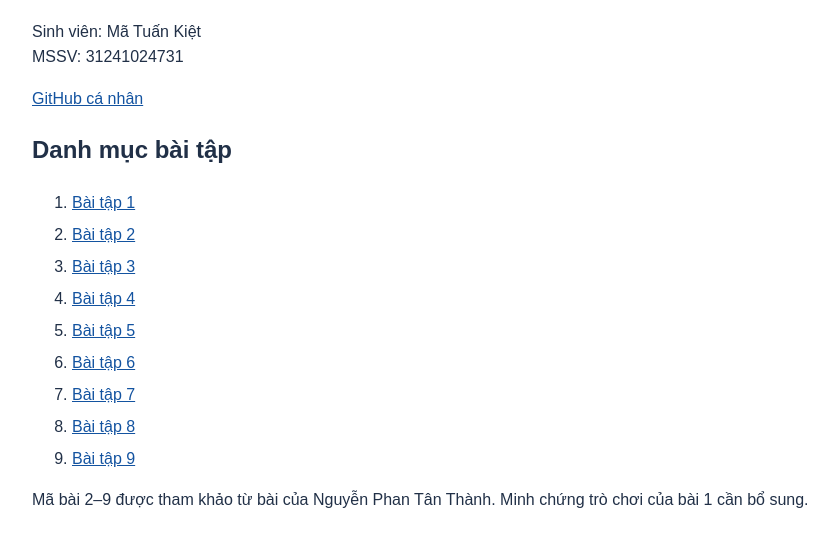
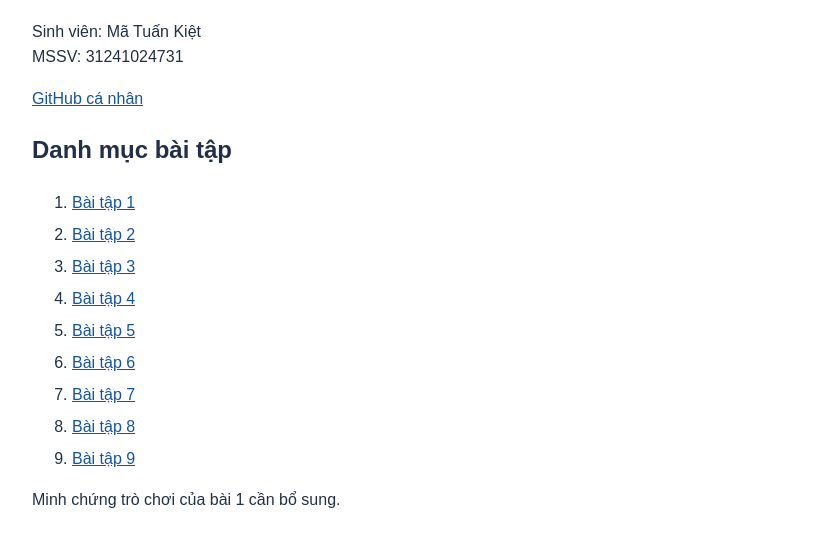
Before and after one commit to TuanKiet-coder1/kiet-ecommerce-ui-chuong1, a plain HTML site: page Tuan3/VeNha/index.html in a window 1280 px wide. Shown: the part 238-784 px from the top of the page, without its empty margins (208-1046 px from the left). Drawn offline with Linux system fonts and the light colour scheme.

Commit message:
Update week 3 index

```diff
--- a/Tuan3/VeNha/index.html
+++ b/Tuan3/VeNha/index.html
@@ -1,4 +1,4 @@
 <!doctype html>
 <html lang="vi"><head><meta charset="utf-8"><meta name="viewport" content="width=device-width,initial-scale=1"><title>Bài tập CSS - Mã Tuấn Kiệt</title>
 <style>body{font:16px/1.6 Arial,sans-serif;background:#f3f6fb;color:#213047;margin:0}main{max-width:800px;margin:3rem auto;background:white;padding:2rem;border-radius:12px}img{width:100px;border-radius:50%}a{color:#1353a0}li{margin:.4rem 0}</style></head>
-<body><main><img src="https://avatars.githubusercontent.com/u/226422645?v=4" alt="Ảnh đại diện tài khoản GitHub"><h1>Bài tập CSS - Tuần 3</h1><p>Sinh viên: Mã Tuấn Kiệt<br>MSSV: 31241024731</p><p><a href="https://github.com/TuanKiet-coder1">GitHub cá nhân</a></p><h2>Danh mục bài tập</h2><ol><li><a href="BaiTap1.html">Bài tập 1</a></li><li><a href="BaiTap2.html">Bài tập 2</a></li><li><a href="BaiTap3.html">Bài tập 3</a></li><li><a href="BaiTap4.html">Bài tập 4</a></li><li><a href="BaiTap5.html">Bài tập 5</a></li><li><a href="BaiTap6.html">Bài tập 6</a></li><li><a href="BaiTap7.html">Bài tập 7</a></li><li><a href="BaiTap8.html">Bài tập 8</a></li><li><a href="BaiTap9.html">Bài tập 9</a></li></ol><p>Mã bài 2–9 được tham khảo từ bài của Nguyễn Phan Tân Thành. Minh chứng trò chơi của bài 1 cần bổ sung.</p></main></body></html>
+<body><main><img src="https://avatars.githubusercontent.com/u/226422645?v=4" alt="Ảnh đại diện tài khoản GitHub"><h1>Bài tập CSS - Tuần 3</h1><p>Sinh viên: Mã Tuấn Kiệt<br>MSSV: 31241024731</p><p><a href="https://github.com/TuanKiet-coder1">GitHub cá nhân</a></p><h2>Danh mục bài tập</h2><ol><li><a href="BaiTap1.html">Bài tập 1</a></li><li><a href="BaiTap2.html">Bài tập 2</a></li><li><a href="BaiTap3.html">Bài tập 3</a></li><li><a href="BaiTap4.html">Bài tập 4</a></li><li><a href="BaiTap5.html">Bài tập 5</a></li><li><a href="BaiTap6.html">Bài tập 6</a></li><li><a href="BaiTap7.html">Bài tập 7</a></li><li><a href="BaiTap8.html">Bài tập 8</a></li><li><a href="BaiTap9.html">Bài tập 9</a></li></ol><p>Minh chứng trò chơi của bài 1 cần bổ sung.</p></main></body></html>
```
